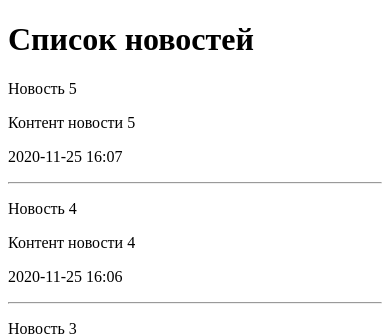
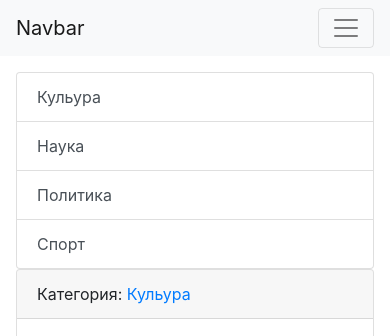
Before and after one commit to junmaks/newscontent, a Django app: page / in a window 390 px wide; the page is wider, and only the part inside the window is pictured. Shown: the top 336 px of that part. Run offline with Django 3.2, Linux system fonts and the light colour scheme; data comes from the database, SQL or seed files in the repository.

Commit message:
Добален базовый шаблон и наследования. Изменены имена ссылок

```diff
--- a/newscontent/news/models.py
+++ b/newscontent/news/models.py
@@ -15,6 +15,9 @@ class News(models.Model):
     def __str__(self):
         return self.title
 
+    def my_func(self):
+        return 'Hello'
+
     class Meta:
         verbose_name = 'Новости'
         verbose_name_plural = 'Новости'
--- a/newscontent/news/templates/news/index.html
+++ b/newscontent/news/templates/news/index.html
@@ -1,20 +1,47 @@
-<!DOCTYPE html>
-<html lang="en">
-<head>
-    <meta charset="UTF-8">
-    <title>{{ title }}</title>
-</head>
-<body>
-<h1>{{ title }}</h1>
-{% for item in news %}
-    <div>
-        <p>{{item.title}}</p>
-        <p>{{item.content}}</p>
-        <p>{{item.created_at | date:"Y-m-d H:i"}}</p>
-    </div>
-    <hr>
-{% endfor %}
+{% extends 'base.html' %}
+
+{% block title %}
+{{title}} :: {{ block.super }}
+{% endblock %}
 
 
-</body>
-</html>
+{% block sidebar %}
+<div class="col-md-2">
+  <div class="list-group">
+    {% for category in categories %}
+    <a href="{% url 'category' category.pk %}" class="list-group-item list-group-item-action">{{category.title}}</a>
+    {% endfor %}
+  </div>
+</div>
+
+{% endblock %}
+
+
+{% block content %}
+<div class="col-md-10">
+  {% for item in news %}
+  <div class="card mb-3">
+    <div class="card-header">
+      Категория: <a href="{% url 'category' item.category.pk %}">{{item.category}}</a>
+    </div>
+    <div class="card-body">
+      <div class="media">
+        {% if item.photo %}
+        <img src="{{item.photo.url}}" alt="" width="350" class="mr-3">
+        {% else %}
+        <img src="https://picsum.photos/id/1060/350/235/?blur=2" alt="" class="mr-3">
+        {% endif %}
+        <div class="media-body">
+          <h5 class="card-title">{{item.title}}</h5>
+          <p class="card-text">{{item.content|linebreaks|truncatewords:150}}</p>
+          <a href="/" class="btn btn-primary">Read more...</a>
+        </div>
+      </div>
+    </div>
+    <div class="card-footer text-muted">
+      {{item.created_at|date:"Y-m-d H:i"}}
+    </div>
+  </div>
+  {% endfor %}
+</div>
+{% endblock %}
--- a/newscontent/news/urls.py
+++ b/newscontent/news/urls.py
@@ -1,6 +1,7 @@
 from django.urls import path
-from news.views import index
+from news.views import *
 
 urlpatterns = [
-    path('', index),
+    path('', index, name='home'),
+    path('category/<int:category_id>/', get_category, name='category')
 ]
--- a/newscontent/news/views.py
+++ b/newscontent/news/views.py
@@ -1,16 +1,26 @@
 from django.shortcuts import render
 from django.http import HttpResponse
 
-from .models import News
+from .models import News, Category
 
 # Create your views here.
 
 
 def index(request):
     news = News.objects.all()
+    categories = Category.objects.all()
     context = {
         'news': news,
         'title': 'Список новостей',
+        'categories': categories
     }
     return render(request=request, template_name='news/index.html',
                   context=context)
+
+def get_category(request, category_id):
+    news = News.objects.filter(category_id=category_id)
+    categories = Category.objects.all()
+    category = Category.objects.get(pk=category_id)
+    context = {'news': news, 'categories': categories, 'category': category}
+    return render(request=request, template_name='news/category.html',
+                  context=context)
--- a/newscontent/newscontent/settings.py
+++ b/newscontent/newscontent/settings.py
@@ -55,7 +55,7 @@ ROOT_URLCONF = 'newscontent.urls'
 TEMPLATES = [
     {
         'BACKEND': 'django.template.backends.django.DjangoTemplates',
-        'DIRS': [],
+        'DIRS': [os.path.join(BASE_DIR, 'templates')],
         'APP_DIRS': True,
         'OPTIONS': {
             'context_processors': [
--- /dev/null
+++ b/newscontent/templates/base.html
@@ -0,0 +1,29 @@
+<!doctype html>
+<html lang="en">
+<head>
+  <!-- Required meta tags -->
+  <meta charset="utf-8">
+  <meta name="viewport" content="width=device-width, initial-scale=1, shrink-to-fit=no">
+
+  <!-- Bootstrap CSS -->
+  <link rel="stylesheet" href="https://cdn.jsdelivr.net/npm/bootstrap@4.5.3/dist/css/bootstrap.min.css" integrity="sha384-TX8t27EcRE3e/ihU7zmQxVncDAy5uIKz4rEkgIXeMed4M0jlfIDPvg6uqKI2xXr2" crossorigin="anonymous">
+
+  <title>{% block title %}Новости со всего мира{% endblock %}</title>
+</head>
+<body>
+
+{% include 'inc/_nav.html' %}
+
+<div class="content mt-3 mb-3 mr-3 ml-3">
+  <div class="row">
+      {% block sidebar %}SIDEBAR{% endblock %}
+      {% block content %}CONTENT{% endblock %}
+  </div>
+</div>
+
+
+<script src="https://code.jquery.com/jquery-3.5.1.slim.min.js" integrity="sha384-DfXdz2htPH0lsSSs5nCTpuj/zy4C+OGpamoFVy38MVBnE+IbbVYUew+OrCXaRkfj" crossorigin="anonymous"></script>
+<script src="https://cdn.jsdelivr.net/npm/bootstrap@4.5.3/dist/js/bootstrap.bundle.min.js" integrity="sha384-ho+j7jyWK8fNQe+A12Hb8AhRq26LrZ/JpcUGGOn+Y7RsweNrtN/tE3MoK7ZeZDyx" crossorigin="anonymous"></script>
+
+</body>
+</html>
--- /dev/null
+++ b/newscontent/templates/inc/_nav.html
@@ -0,0 +1,15 @@
+
+
+<nav class="navbar navbar-expand-lg navbar-light bg-light">
+  <a class="navbar-brand" href="{% url 'home' %}">Navbar</a>
+  <button class="navbar-toggler" type="button" data-toggle="collapse" data-target="#navbarSupportedContent" aria-controls="navbarSupportedContent" aria-expanded="false" aria-label="Toggle navigation">
+    <span class="navbar-toggler-icon"></span>
+  </button>
+
+  <div class="collapse navbar-collapse" id="navbarSupportedContent">
+    <ul class="navbar-nav mr-auto">
+      <li class="nav-item"><a class="nav-link" href="{% url 'home' %}">Главная</a></li>
+      <li class="nav-item"><a class="nav-link" href="{% url 'home' %}">Добавить новость</a></li>
+    </ul>
+  </div>
+</nav>
```
Also changed, not shown: newscontent/news/templates/news/category.html (added, +47 -0 lines).
